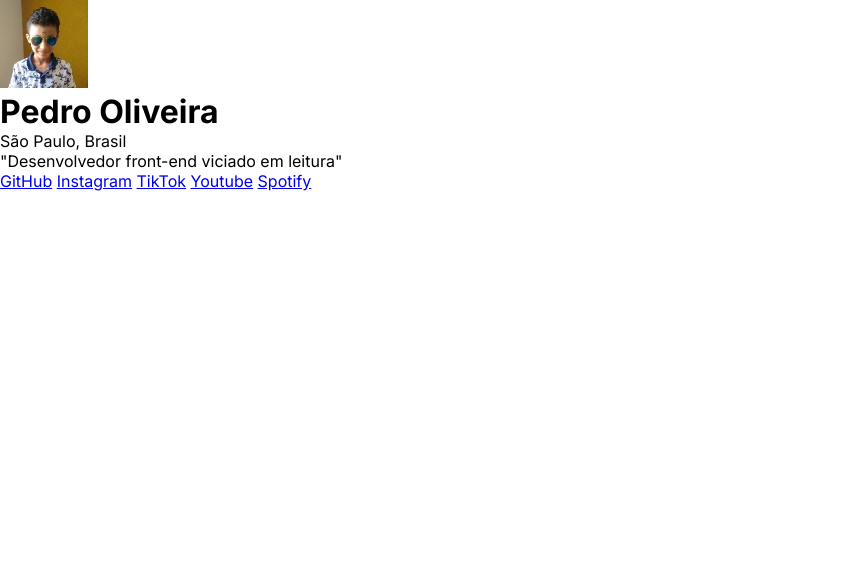
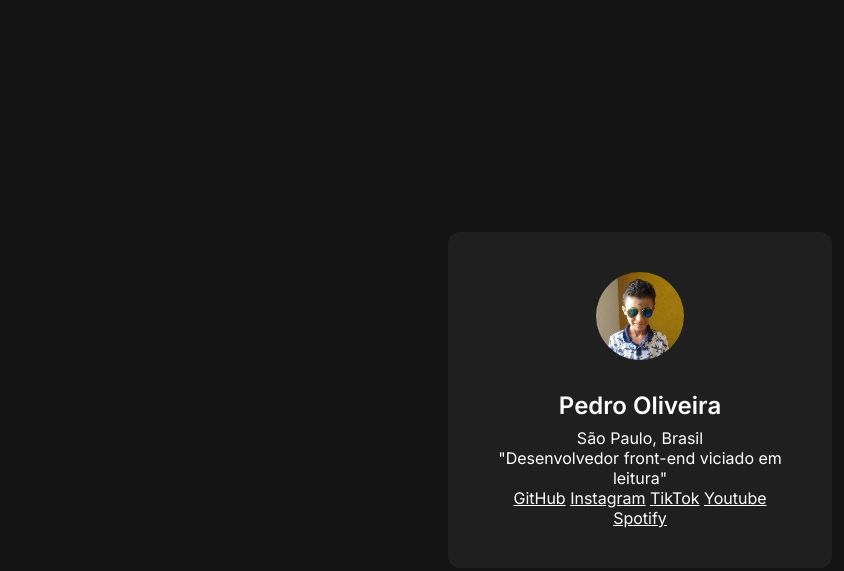
Before and after one commit to Pedro-Oliveira12c/meus-links, a plain HTML site: page index.html in a window 1280 px wide. Shown: the whole page, without its empty margins (0-844 px from the left). Drawn offline with Linux system fonts and the light colour scheme.

Commit message:
Continuação do de3senvolvimento do css e alteração do html

```diff
--- a/style.css
+++ b/style.css
@@ -5,3 +5,31 @@
 font-family: "Inter", sans-serif;
 
 }
+body {
+    background-color: #141414;
+    height: 100vh;
+    display: flex;
+    justify-content: center;
+    align-items: center;
+}
+div {
+    background-color: #1f1f1f;
+    width: 384px;
+    padding: 40px;
+    text-align: center;
+    border-radius: 12px;
+}
+h1, p, a {
+    color: white;
+}
+div img {
+    border-radius: 50%;
+    margin-bottom: 24px;
+}
+
+div h1 {
+    font-size: 24px;
+    line-height: 36px;
+    font-weight: 600;
+    margin-bottom: 4px;
+}
```
